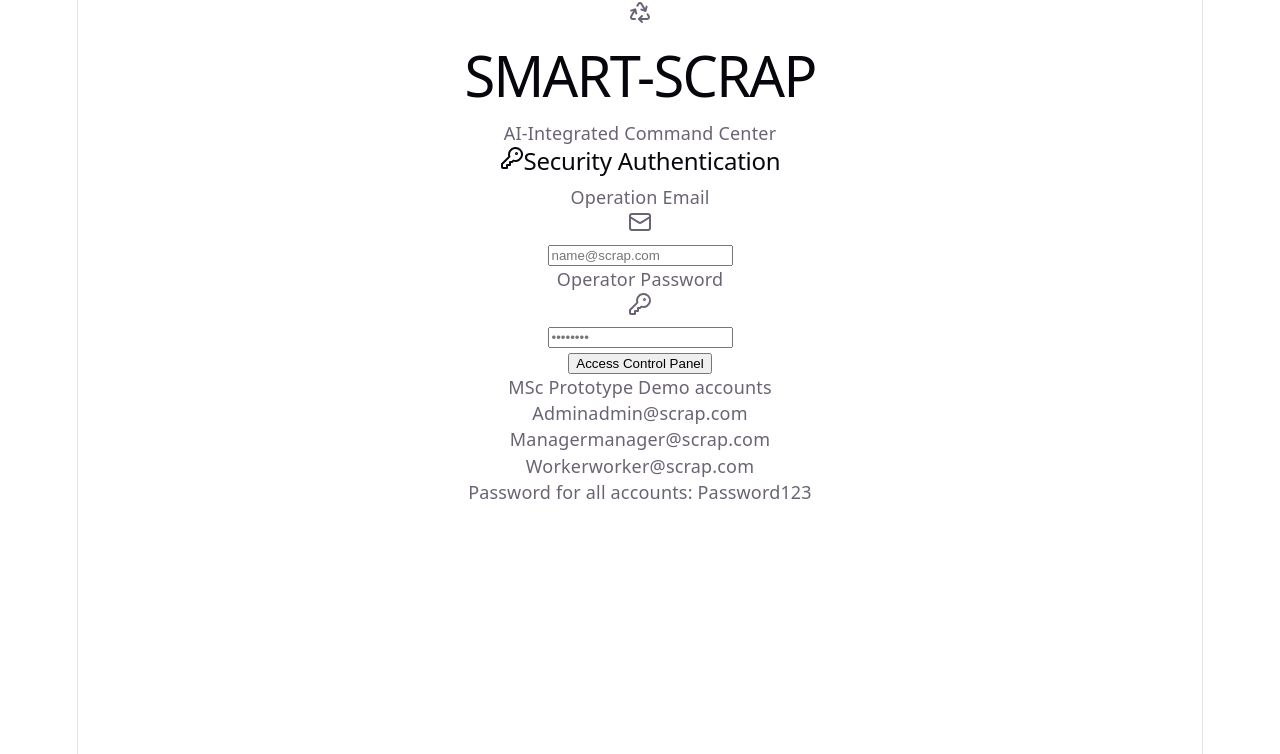
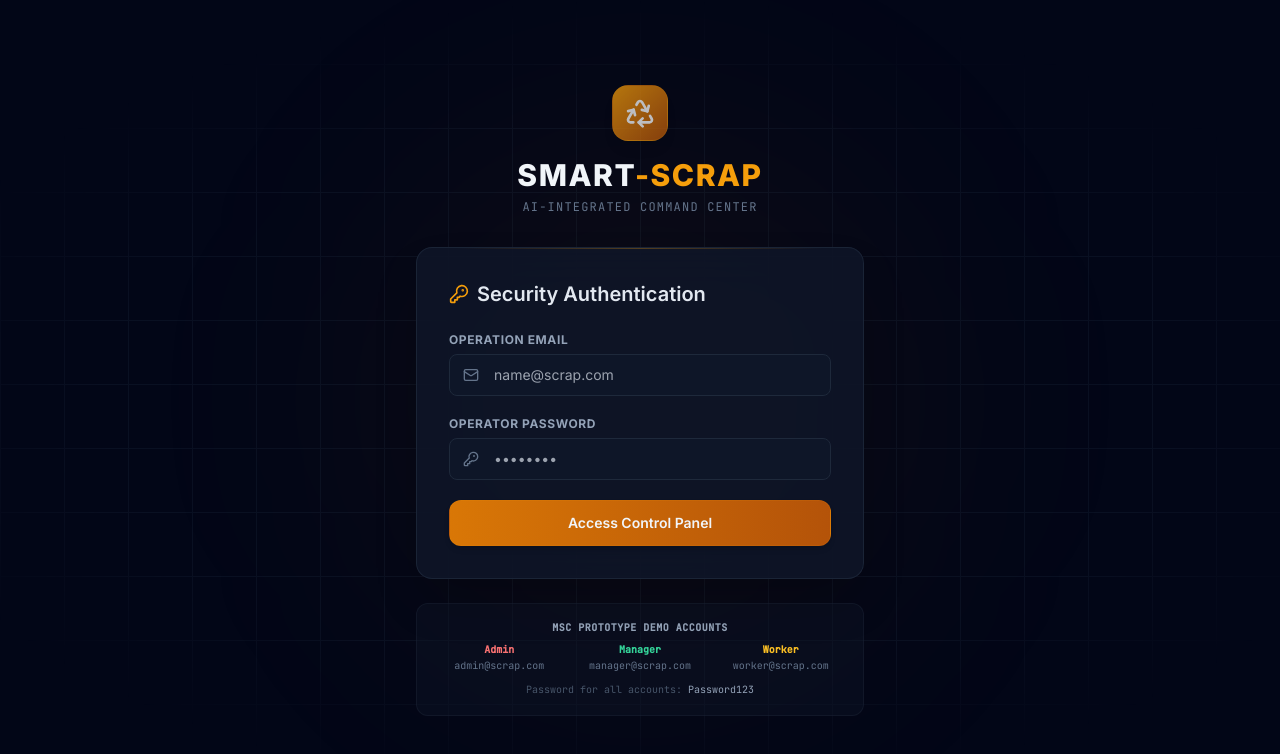
Before and after one commit to Hemil08/scrap_metal_system, a React (Vite) app in the folder frontend/: page /login in a window 1280 px wide. Shown: the top 754 px of the page. Built offline with nearby package versions, Linux system fonts and the light colour scheme.

Commit message:
feat: add fallback routes to redirect to the dashboard

```diff
--- a/frontend/src/App.jsx
+++ b/frontend/src/App.jsx
@@ -87,6 +87,9 @@ const App = () => {
         }
       />
 
+      {/* Fallbacks */}
+      <Route path="/" element={<Navigate to="/dashboard" replace />} />
+      <Route path="*" element={<Navigate to="/dashboard" replace />} />
 
     </Routes>
   )
--- a/frontend/src/index.css
+++ b/frontend/src/index.css
@@ -1,111 +1,71 @@
-:root {
-  --text: #6b6375;
-  --text-h: #08060d;
-  --bg: #fff;
-  --border: #e5e4e7;
-  --code-bg: #f4f3ec;
-  --accent: #aa3bff;
-  --accent-bg: rgba(170, 59, 255, 0.1);
-  --accent-border: rgba(170, 59, 255, 0.5);
-  --social-bg: rgba(244, 243, 236, 0.5);
-  --shadow:
-    rgba(0, 0, 0, 0.1) 0 10px 15px -3px, rgba(0, 0, 0, 0.05) 0 4px 6px -2px;
+@tailwind base;
+@tailwind components;
+@tailwind utilities;
 
-  --sans: system-ui, 'Segoe UI', Roboto, sans-serif;
-  --heading: system-ui, 'Segoe UI', Roboto, sans-serif;
-  --mono: ui-monospace, Consolas, monospace;
-
-  font: 18px/145% var(--sans);
-  letter-spacing: 0.18px;
-  color-scheme: light dark;
-  color: var(--text);
-  background: var(--bg);
-  font-synthesis: none;
-  text-rendering: optimizeLegibility;
-  -webkit-font-smoothing: antialiased;
-  -moz-osx-font-smoothing: grayscale;
-
-  @media (max-width: 1024px) {
-    font-size: 16px;
+@layer base {
+  body {
+    @apply bg-slate-950 text-slate-200 font-sans selection:bg-amber-600 selection:text-white;
   }
 }
 
-@media (prefers-color-scheme: dark) {
-  :root {
-    --text: #9ca3af;
-    --text-h: #f3f4f6;
-    --bg: #16171d;
-    --border: #2e303a;
-    --code-bg: #1f2028;
-    --accent: #c084fc;
-    --accent-bg: rgba(192, 132, 252, 0.15);
-    --accent-border: rgba(192, 132, 252, 0.5);
-    --social-bg: rgba(47, 48, 58, 0.5);
-    --shadow:
-      rgba(0, 0, 0, 0.4) 0 10px 15px -3px, rgba(0, 0, 0, 0.25) 0 4px 6px -2px;
+@layer components {
+  /* Custom Webkit scrollbar for sleek dark grid design */
+  ::-webkit-scrollbar {
+    width: 6px;
+    height: 6px;
   }
 
-  #social .button-icon {
-    filter: invert(1) brightness(2);
+  ::-webkit-scrollbar-track {
+    @apply bg-slate-950;
+  }
+
+  ::-webkit-scrollbar-thumb {
+    @apply bg-slate-800 rounded-md hover:bg-slate-700 transition-colors;
+  }
+
+  /* Custom Micro-Animations & Glow Utilities */
+  .glass-panel {
+    @apply bg-slate-900/60 backdrop-blur-md border border-slate-800/80 rounded-xl shadow-glass;
+  }
+
+  .glow-btn-green {
+    @apply transition-all duration-300 hover:shadow-neon-green hover:border-emerald-500/50;
+  }
+
+  .glow-btn-amber {
+    @apply transition-all duration-300 hover:shadow-neon-amber hover:border-amber-500/50;
+  }
+
+  .glow-btn-blue {
+    @apply transition-all duration-300 hover:shadow-neon-blue hover:border-blue-500/50;
+  }
+
+  /* Custom inputs styling */
+  .form-input {
+    @apply bg-slate-900/80 border border-slate-800 text-slate-100 rounded-lg px-4 py-2.5 outline-none focus:border-amber-500 transition-all text-sm;
+  }
+
+  /* Prevent icon/symbol overlapping in input boxes */
+  .form-input-pl-10 {
+    padding-left: 2.75rem !important;
+  }
+
+  .form-input-pl-9 {
+    padding-left: 2.25rem !important;
   }
 }
 
-body {
-  margin: 0;
+/* Dynamic pulse lines for workflow diagrams */
+@keyframes flowPulse {
+  0% {
+    stroke-dashoffset: 24;
+  }
+  100% {
+    stroke-dashoffset: 0;
+  }
 }
 
-#root {
-  width: 1126px;
-  max-width: 100%;
-  margin: 0 auto;
-  text-align: center;
-  border-inline: 1px solid var(--border);
-  min-height: 100svh;
-  display: flex;
-  flex-direction: column;
-  box-sizing: border-box;
+.pulse-line {
+  stroke-dasharray: 8;
+  animation: flowPulse 2s linear infinite;
 }
-
-h1,
-h2 {
-  font-family: var(--heading);
-  font-weight: 500;
-  color: var(--text-h);
-}
-
-h1 {
-  font-size: 56px;
-  letter-spacing: -1.68px;
-  margin: 32px 0;
-  @media (max-width: 1024px) {
-    font-size: 36px;
-    margin: 20px 0;
-  }
-}
-h2 {
-  font-size: 24px;
-  line-height: 118%;
-  letter-spacing: -0.24px;
-  margin: 0 0 8px;
-  @media (max-width: 1024px) {
-    font-size: 20px;
-  }
-}
-p {
-  margin: 0;
-}
-
-code,
-.counter {
-  font-family: var(--mono);
-  display: inline-flex;
-  border-radius: 4px;
-  color: var(--text-h);
-}
-
-code {
-  font-size: 15px;
-  line-height: 135%;
-  padding: 4px 8px;
-  background: var(--code-bg);
-}
```
